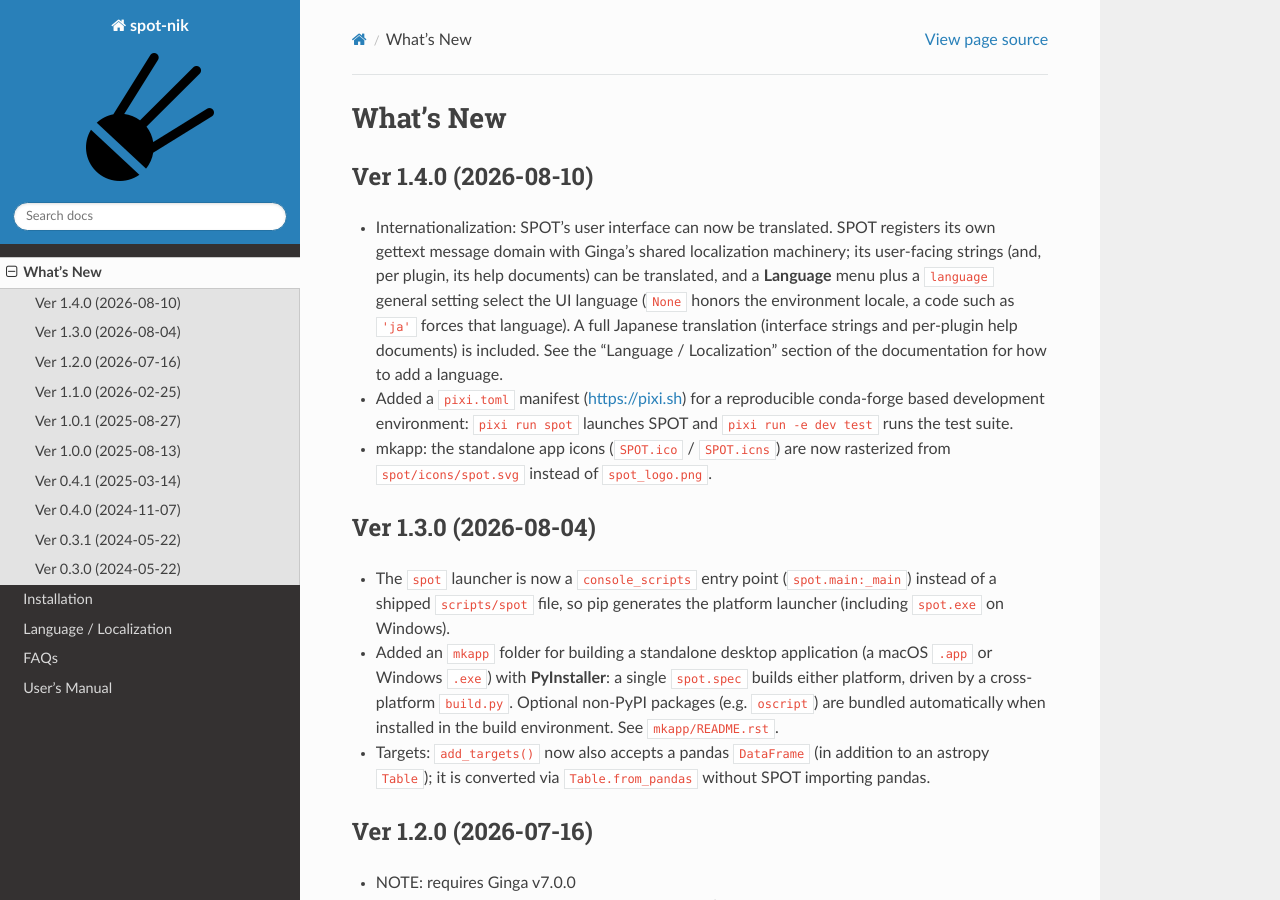
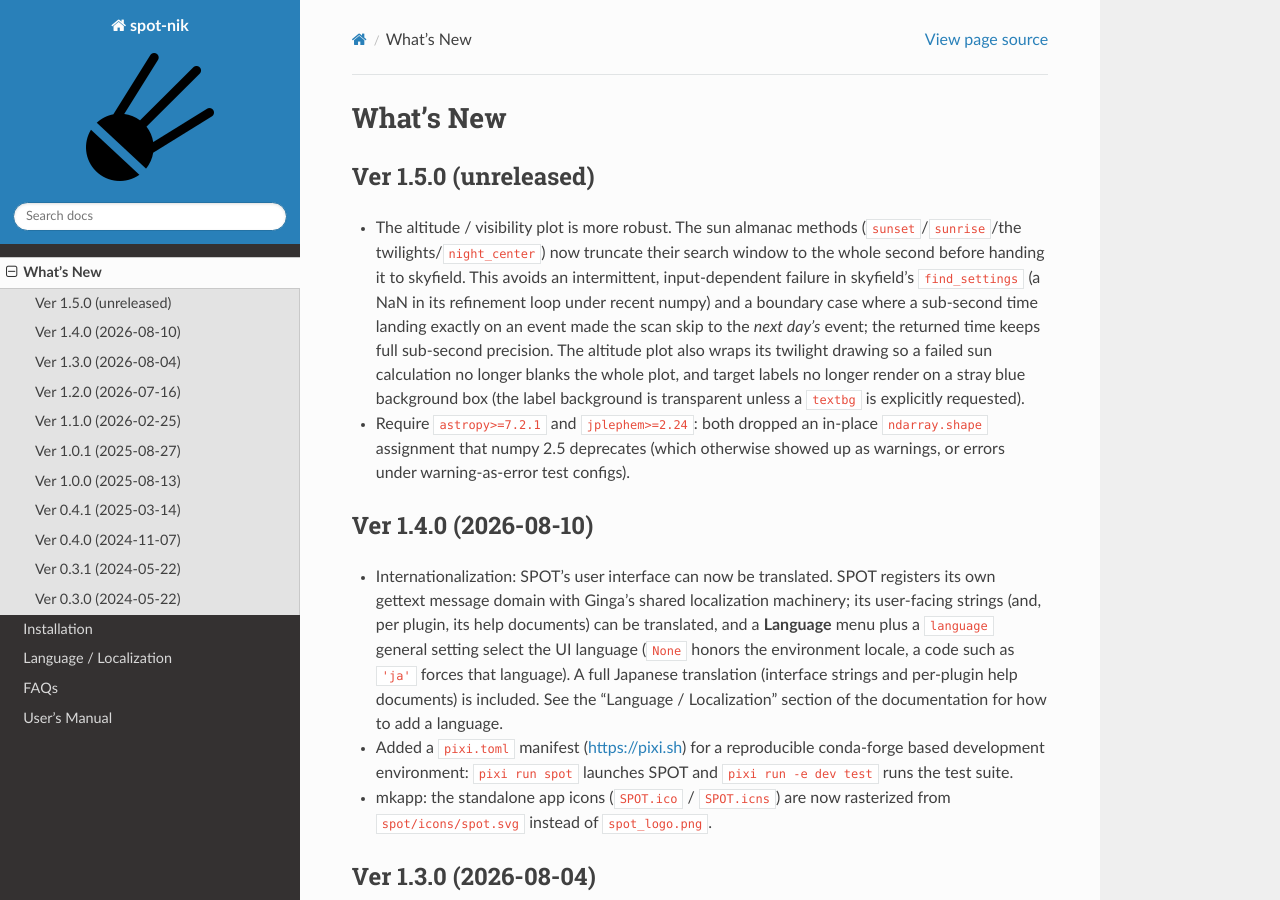
Before and after one commit to naojsoft/spot, a Sphinx documentation site: the page built from doc/WhatsNew.rst, in a window 1280 px wide and 900 px high. Built offline with Sphinx 7.4.7 and the Read the Docs theme 3.1.0, drawn with Linux system fonts in a browser that asks for light colours.

Commit message:
deps: require jplephem>=2.24; add v1.5.0 WhatsNew entries
jplephem 2.24 drops the in-place ndarray.shape assignment (used when
reading SPK segments) that numpy 2.5 deprecates; before this the SPK
reader emitted a DeprecationWarning on every ephemeris evaluation.  This
mirrors the earlier astropy>=7.2.1 bump for the same numpy 2.5 change.

Also record the v1.5.0 WhatsNew bullets for the altitude/almanac
robustness work (committed in 32bac50) and the dependency floor bumps.

Co-Authored-By: Claude Opus 4.8 <noreply@anthropic.com>

```diff
--- a/doc/WhatsNew.rst
+++ b/doc/WhatsNew.rst
@@ -1,6 +1,25 @@
 ++++++++++
 What's New
 ++++++++++
+
+
+Ver 1.5.0 (unreleased)
+======================
+- The altitude / visibility plot is more robust.  The sun almanac methods
+  (``sunset``/``sunrise``/the twilights/``night_center``) now truncate
+  their search window to the whole second before handing it to skyfield.
+  This avoids an intermittent, input-dependent failure in skyfield's
+  ``find_settings`` (a NaN in its refinement loop under recent numpy) and a
+  boundary case where a sub-second time landing exactly on an event made
+  the scan skip to the *next day's* event; the returned time keeps full
+  sub-second precision.  The altitude plot also wraps its twilight drawing
+  so a failed sun calculation no longer blanks the whole plot, and target
+  labels no longer render on a stray blue background box (the label
+  background is transparent unless a ``textbg`` is explicitly requested).
+- Require ``astropy>=7.2.1`` and ``jplephem>=2.24``: both dropped an
+  in-place ``ndarray.shape`` assignment that numpy 2.5 deprecates (which
+  otherwise showed up as warnings, or errors under warning-as-error test
+  configs).
 
 Ver 1.4.0 (2026-08-10)
 ======================
--- a/pyproject.toml
+++ b/pyproject.toml
@@ -26,7 +26,7 @@ classifiers = [
 dynamic = ["version"]
 dependencies = [
     "astropy>=7.2.1",
-    "jplephem>=2.21",
+    "jplephem>=2.24",
     "numpy>=2.0",
     "skyfield>=1.53",
     "python-dateutil>=2.8.2",
```
